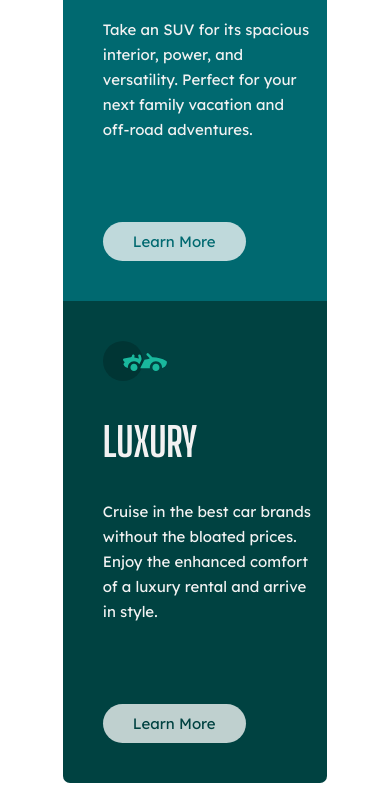
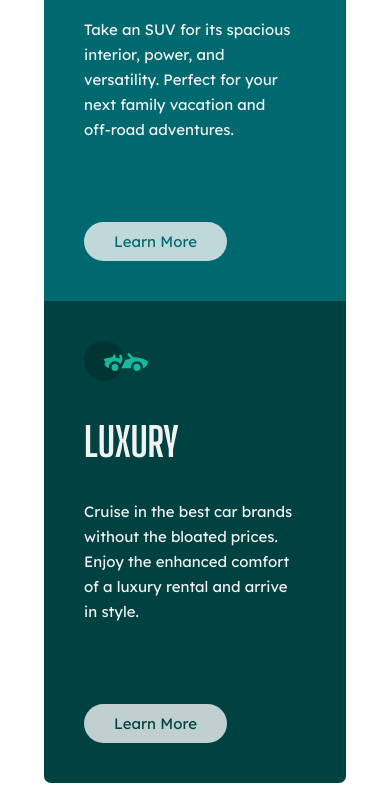
Before and after one commit to Moyinoluwa-10/Frontend-Mentor-3-column-preview-card-component, a plain HTML site: page index.html in a window 390 px wide. Shown: the part 672-1463 px from the top of the page. Drawn offline with Linux system fonts and the light colour scheme.

Commit message:
Update style.css

```diff
--- a/style.css
+++ b/style.css
@@ -99,16 +99,16 @@ a{
     }
 
     #section1{
-        width: 60%;
+        width: 70%;
         border-radius: 7px 7px 0 0 ;
     }
 
     #section2{
-        width: 60%;
+        width: 70%;
     }
 
     #section3{
-        width: 60%;
+        width: 70%;
         border-radius: 0 0 7px 7px ;
     }
  }
```
